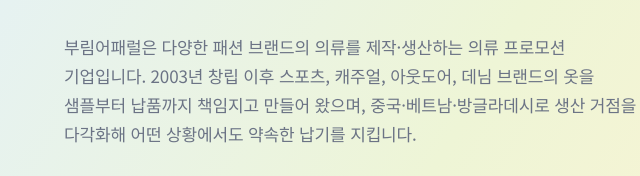
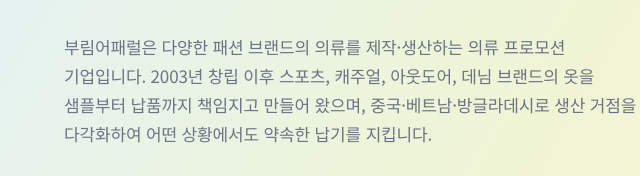
Before and after one commit to junhos23/BoolimApparel, a plain HTML site: page index.html in a window 1280 px wide. Shown: the part 328-504 px from the top of the page, 32-672 px from the left. Drawn offline with Linux system fonts and the light colour scheme; a web font is replaced by a local one.

Commit message:
첫 화면 소개 문단: '다각화해' → '다각화하여'
Co-Authored-By: Claude Opus 5.5 <noreply@anthropic.com>

```diff
--- a/index.html
+++ b/index.html
@@ -304,7 +304,7 @@ footer .copy{margin-top:36px;padding-top:18px;border-top:2px dashed var(--line);
       <h1><span class="line"><span class="hl">납기</span>는 지키고 <span class="hl">품질</span>은 증명합니다.</span><span class="sub">패션 브랜드 생산 파트너, 부림어패럴</span></h1>
     </div>
     <div>
-      <p class="lead">부림어패럴은 다양한 패션 브랜드의 의류를 제작·생산하는 의류 프로모션 기업입니다. 2003년 창립 이후 스포츠, 캐주얼, 아웃도어, 데님 브랜드의 옷을 샘플부터 납품까지 책임지고 만들어 왔으며, 중국·베트남·방글라데시로 생산 거점을 다각화해 어떤 상황에서도 약속한 납기를 지킵니다.</p>
+      <p class="lead">부림어패럴은 다양한 패션 브랜드의 의류를 제작·생산하는 의류 프로모션 기업입니다. 2003년 창립 이후 스포츠, 캐주얼, 아웃도어, 데님 브랜드의 옷을 샘플부터 납품까지 책임지고 만들어 왔으며, 중국·베트남·방글라데시로 생산 거점을 다각화하여 어떤 상황에서도 약속한 납기를 지킵니다.</p>
       <div class="cta">
         <a class="btn solid" href="#contact">생산 문의하기</a>
         <a class="btn ghost" href="#history">회사 연혁 보기</a>
```
